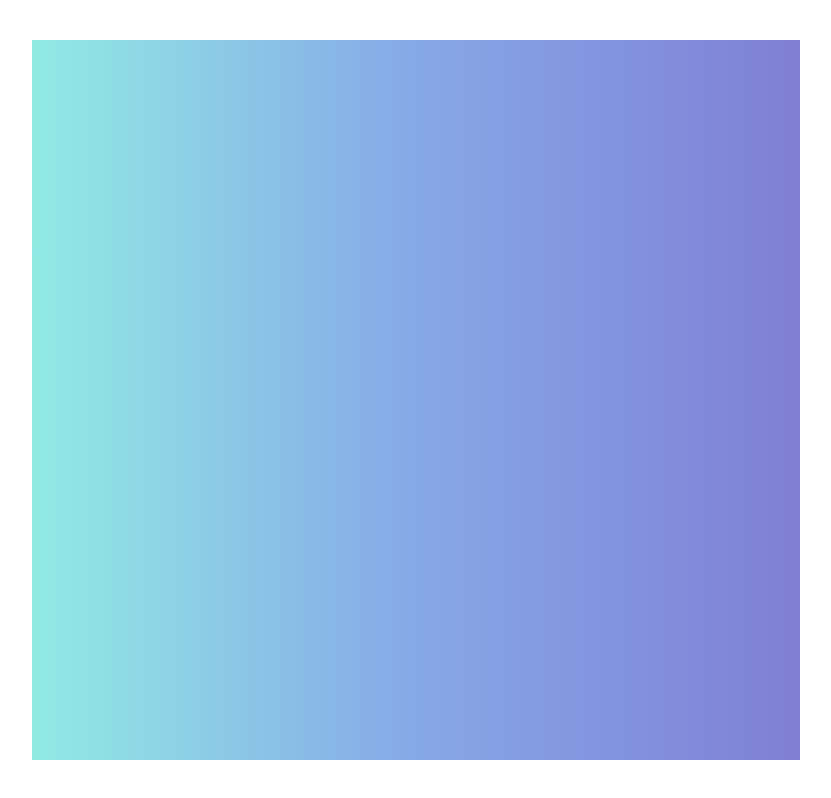
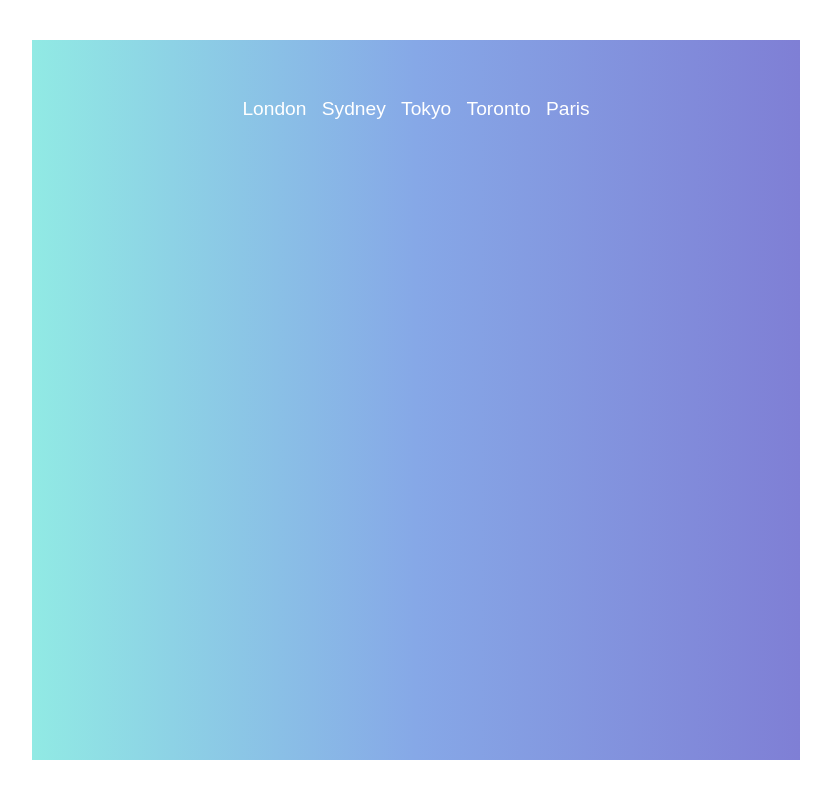
Before and after one commit to TheDarkStrix/weather-app, a React (Create React App) app: page / in a window 1280 px wide. Shown: the whole page, without its empty margins (224-1055 px from the left). Built offline with nearby package versions, Linux system fonts and the light colour scheme.

Commit message:
Add cities list in layout

```diff
--- /dev/null
+++ b/src/components/CitiesList/CitiesList.js
@@ -0,0 +1,32 @@
+import React from "react";
+import style from "./CitiesList.module.css";
+
+const cities = [
+  { name: "London" },
+  { name: "Sydney" },
+  { name: "Tokyo" },
+  { name: "Toronto" },
+  { name: "Paris" },
+];
+
+const CitiesList = () => {
+  const handleOnClick = (cityName) => {
+    console.log(cityName + " was clicked");
+  };
+
+  return (
+    <div className={style.cities}>
+      {cities.map((city) => (
+        <button
+          onClick={() => handleOnClick(city.name)}
+          key={city.name}
+          className={style.cityBtn}
+        >
+          {city.name}
+        </button>
+      ))}
+    </div>
+  );
+};
+
+export default CitiesList;
--- /dev/null
+++ b/src/components/CitiesList/CitiesList.module.css
@@ -0,0 +1,13 @@
+.cities {
+  display: flex;
+  justify-content: center;
+}
+.cityBtn {
+  background: none;
+  border: 0;
+  outline: 0;
+  color: white;
+  font-size: 1.2em;
+  margin: 3em 0.4em 1em 0.4em;
+  cursor: pointer;
+}
--- a/src/components/layout/layout.js
+++ b/src/components/layout/layout.js
@@ -1,9 +1,12 @@
+import CitiesList from "../CitiesList/CitiesList";
 import style from "./layout.module.css";
 
 const Layout = () => {
   return (
     <div className={style.container}>
-      <div className={style.wrapper}></div>
+      <div className={style.wrapper}>
+        <CitiesList />
+      </div>
     </div>
   );
 };
```
